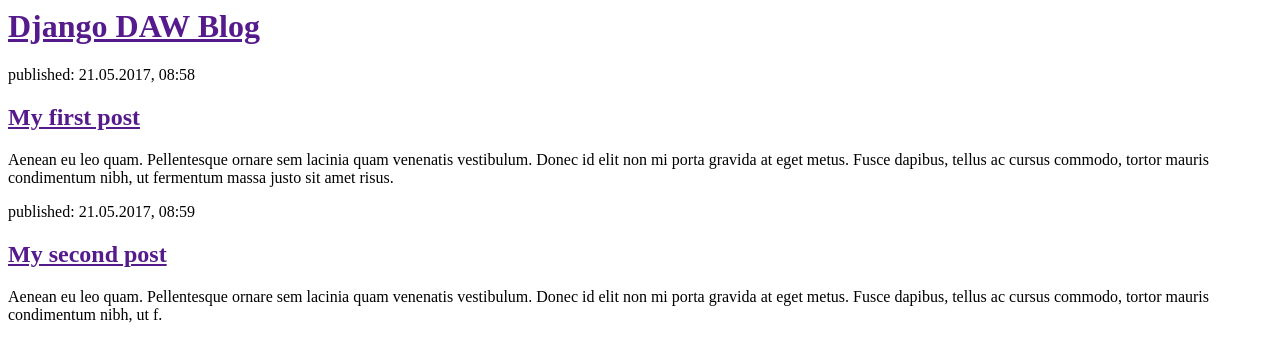
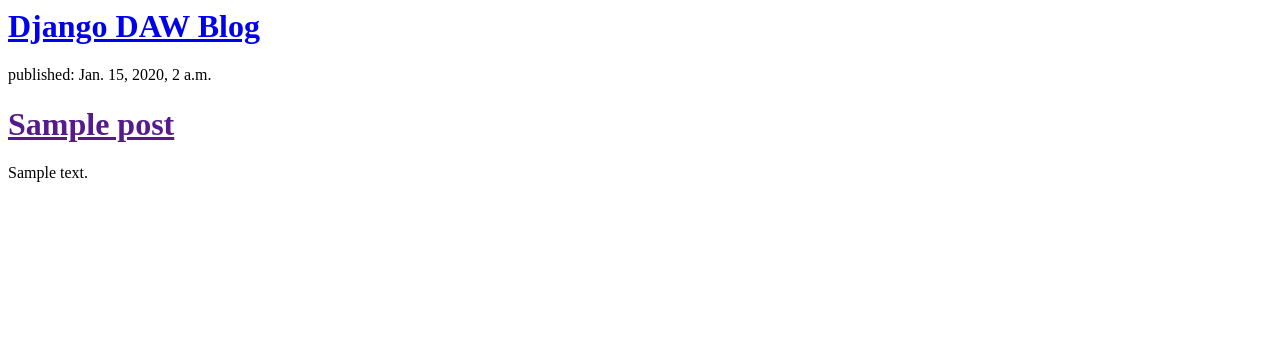
Before and after one commit to zacraman/my-first-blog, a Django app: template blog/templates/blog/post_list.html in a window 1280 px wide. Shown: the top 362 px of the page. Run offline with Django 3.2, Linux system fonts and the light colour scheme; the template is opened without the code that fills it: values that come from a table or form of the project are taken from there, others are empty; tables that the repository leaves empty hold one stand-in row (values such as "Sample post").

Commit message:
Modified templates to display posts from database.

```diff
--- a/blog/models.py
+++ b/blog/models.py
@@ -2,7 +2,7 @@ from django.db import models
 from django.utils import timezone
 
 class Post(models.Model):
-	autor = models.ForeignKey("auth.User")
+	author = models.ForeignKey("auth.User")
 	title = models.CharField(max_length=200)
 	text = models.TextField()
 	created_date = models.DateTimeField(default=timezone.now)
@@ -12,5 +12,5 @@ class Post(models.Model):
 		self.published_date = timezone.now()
 		self.save()
 
-		def __str__(self):
-			return self.title
+	def __str__(self):
+		return self.title
--- a/blog/templates/blog/post_list.html
+++ b/blog/templates/blog/post_list.html
@@ -1,24 +1,10 @@
-<html>
-<head>
-<title>Django DAW blog</title>
-</head>
-<body>
 <div>
-<h1><a href="">Django DAW Blog</a></h1>
+<h1><a href="/">Django DAW Blog</a></h1>
 </div>
+{% for post in posts %}
 <div>
-<p>published: 21.05.2017, 08:58</p>
-<h2><a href="">My first post</a></h2>
-<p>Aenean eu leo quam. Pellentesque ornare sem lacinia quam venenatis vestibulum. Donec id elit non mi porta gravida at eget
-
-metus. Fusce dapibus, tellus ac cursus commodo, tortor mauris condimentum nibh, ut fermentum massa justo sit amet risus.</p>
+<p>published: {{ post.published_date }}</p>
+<h1><a href="">{{ post.title }}</a></h1>
+<p>{{ post.text|linebreaksbr }}</p>
 </div>
-<div>
-<p>published: 21.05.2017, 08:59</p>
-<h2><a href="">My second post</a></h2>
-<p>Aenean eu leo quam. Pellentesque ornare sem lacinia quam venenatis vestibulum. Donec id elit non mi porta gravida at eget
-
-metus. Fusce dapibus, tellus ac cursus commodo, tortor mauris condimentum nibh, ut f.</p>
-</div>
-</body>
-</html>
+{% endfor %}
--- a/blog/views.py
+++ b/blog/views.py
@@ -1,6 +1,9 @@
 from django.shortcuts import render
+from django.utils import timezone
+from .models import Post
 
 def post_list(request):
-	return render(request, 'blog/post_list.html', {})
+	posts = Post.objects.filter(published_date__lte=timezone.now()).order_by('published_date')
+	return render(request, 'blog/post_list.html', {'posts': posts})
 
 # Create your views here.
--- a/mysite/settings.py
+++ b/mysite/settings.py
@@ -25,8 +25,9 @@ SECRET_KEY = 'xzb)o1(l6e^ipq9p!f_46=(6-w-_a-6(yw5w$2m#)4suw%7^k='
 # SECURITY WARNING: don't run with debug turned on in production!
 DEBUG = True
 
-ALLOWED_HOSTS = ['localhost','127.0.0.1']
+#ALLOWED_HOSTS = ['localhost','127.0.0.1']
 #ALLOWED_HOSTS = ["zacraman.pythonanywhere.com"]
+ALLOWED_HOSTS = ['localhost']
 
 # Application definition
 
```
Also changed, not shown: blog/migrations/0002_auto_20171106_0920.py (added), 1 other file.
